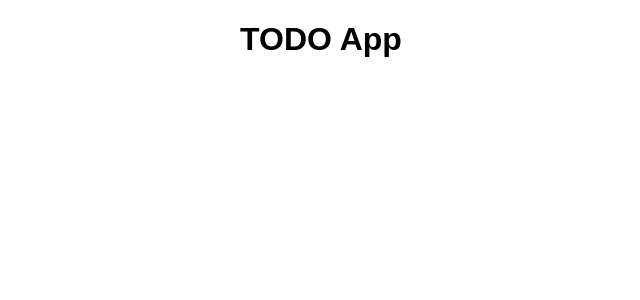
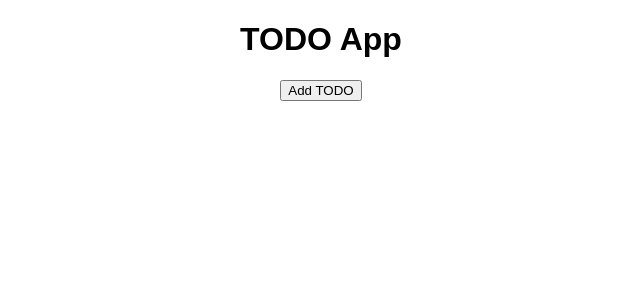
Before and after one commit to grenobnik/edx_ReactNative_ToDo, a React (Create React App) app: page / in a window 1280 px wide. Shown: the top 300 px of the page, without its empty margins (319-959 px from the left). Built offline with nearby package versions, Linux system fonts and the light colour scheme.

Commit message:
'add TODO' button

```diff
--- a/src/App.js
+++ b/src/App.js
@@ -6,7 +6,7 @@ const Todo = (props) => (
   <li>
     <input type="checkbox" />
     <button>delete</button>
-    <span>{props.text}</span>
+    <span>{props.todo.text}</span>
   </li>
 );
 
@@ -18,10 +18,18 @@ export default class App extends React.Component {
     };
   }
 
+  addTodo() {
+    const text = prompt("TODO text goes here");
+    this.setState({
+      todos: [...this.state.todos, { text: text }]
+    });
+  }
+
   render() {
     return (
       <div className="App">
         <h1> TODO App </h1>
+        <button onClick={() => this.addTodo()}>Add TODO</button>
         <ul>
           {this.state.todos.map((todo) => (
             <Todo todo={todo} />
```
